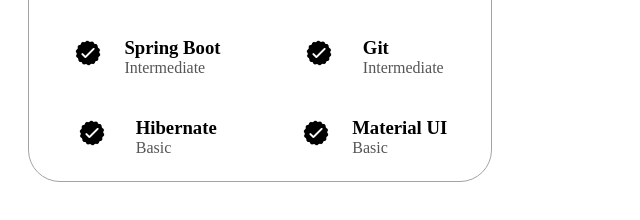
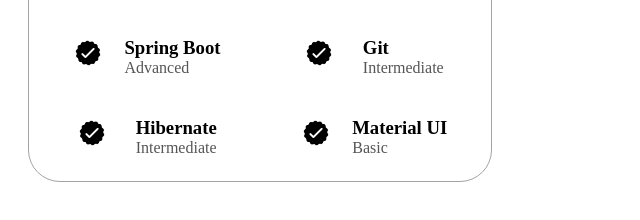
Before and after one commit to faizkhh/Portfolio-css-html-js, a plain HTML site: page index.html in a window 1280 px wide. Shown: the part 1933-2153 px from the top of the page, 628-1268 px from the left. Drawn offline with Linux system fonts and the light colour scheme.

Commit message:
Update index.html

```diff
--- a/index.html
+++ b/index.html
@@ -70,7 +70,7 @@
                     <div class="details-container">
                         <img src="./assets/education.png" alt="Education icon" class="icon" />
                         <h3>Education</h3>
-                        <p>BE. Bachelors of Engineering<br />Information of Science and Technology </p>
+                        <p>BE. Bachelors of Engineering<br />(Information of Science and Technology) </p>
                     </div>
                 </div>
                 <div class="text-container">
@@ -145,7 +145,7 @@
                             <img src="./assets/checkmark.png" alt="Experience" class="icon">
                             <div>
                                 <h3>Spring Boot</h3>
-                                <p>Intermediate</p>
+                                <p>Advanced</p>
                             </div>
                         </article>
                         <article>
@@ -159,7 +159,7 @@
                             <img src="./assets/checkmark.png" alt="Experience" class="icon">
                             <div>
                                 <h3>Hibernate</h3>
-                                <p>Basic</p>
+                                <p>Intermediate</p>
                             </div>
                         </article>
                         <article>
```
